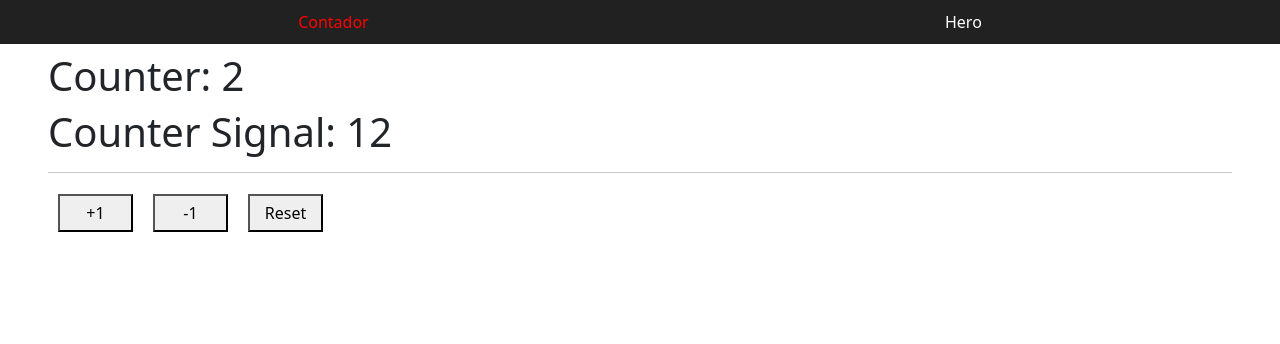
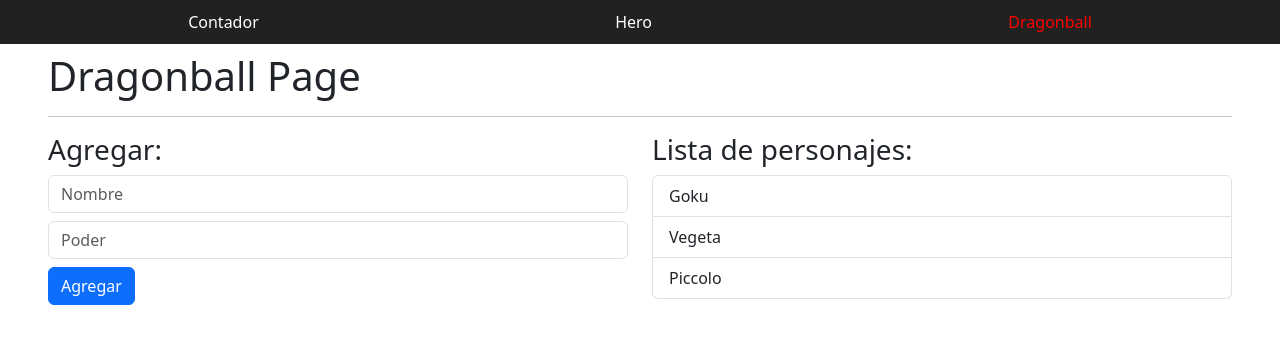
Before and after one commit to nachocru/02-bases, an Angular app: page /dragonball in a window 1280 px wide. Before the commit this address led to /. Shown: the top 344 px of the page. Built offline with nearby package versions, Linux system fonts and the light colour scheme.

Commit message:
Angular adding Dragonball Page

```diff
--- a/src/app/app.routes.ts
+++ b/src/app/app.routes.ts
@@ -1,6 +1,7 @@
 import { Routes } from '@angular/router';
 import { CounterPageComponent } from './pages/counter/counter-page.component';
 import { HeroPageComponent } from './pages/hero/hero-page.component';
+import { DragonballPageComponent } from './pages/dragonball/dragonball-page.component';
 
 export const routes: Routes = [
 
@@ -13,6 +14,10 @@ export const routes: Routes = [
     component: HeroPageComponent
   },
   {
+    path: 'dragonball',
+    component: DragonballPageComponent
+  },
+  {
     path: '**',
     redirectTo: ''
   }
--- a/src/app/components/shared/navbar/navbar.html
+++ b/src/app/components/shared/navbar/navbar.html
@@ -1,5 +1,6 @@
 <nav>
   <a routerLink="/" routerLinkActive="active" [routerLinkActiveOptions]="{ exact: true }">Contador</a>
   <a routerLink="/hero" routerLinkActive="active">Hero</a>
+  <a routerLink="/dragonball" routerLinkActive="active">Dragonball</a>
 
 </nav>
--- /dev/null
+++ b/src/app/pages/dragonball/dragonball-page.component.html
@@ -0,0 +1,21 @@
+<h1>Dragonball Page</h1>
+<hr />
+
+<section class="row">
+  <div class="col-12 col-sm-6">
+    <h3>Agregar:</h3>
+    <input type="text" placeholder="Nombre" class="form-control" />
+    <input type="number" placeholder="Poder" class="form-control mt-2" />
+
+    <button class="btn btn-primary mt-2">Agregar</button>
+  </div>
+
+  <div class="col-12 col-sm-6">
+    <h3>Lista de personajes:</h3>
+    <ul class="list-group">
+      <li class="list-group-item">Goku</li>
+      <li class="list-group-item">Vegeta</li>
+      <li class="list-group-item">Piccolo</li>
+    </ul>
+  </div>
+</section>
```
Also changed, not shown: src/app/pages/dragonball/dragonball-page.component.ts (added, +9 -0 lines).
